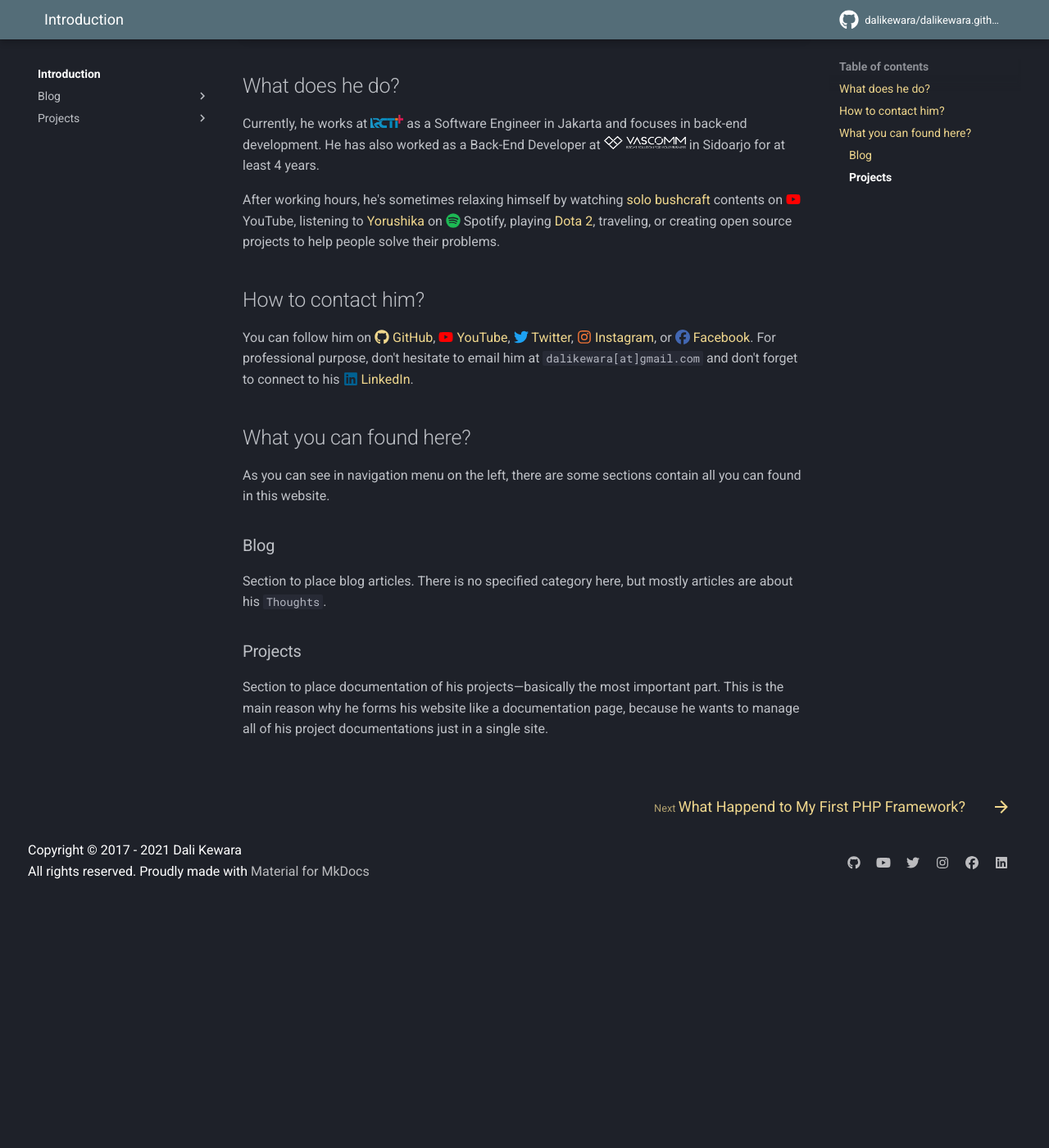
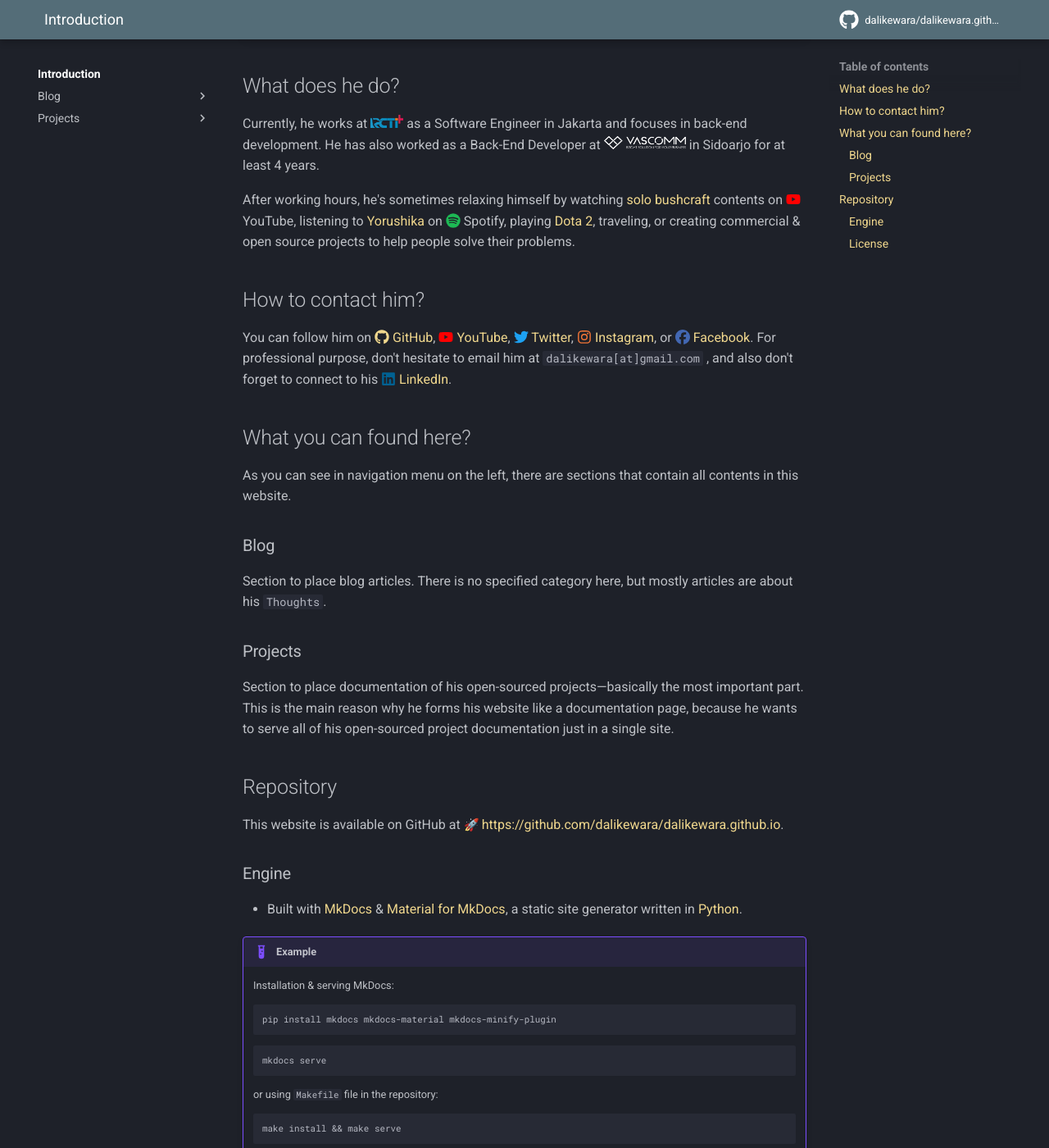
Before and after one commit to dalikewara/dalikewara.github.io, an MkDocs documentation site: the page built from docs/index.md, in a window 1280 px wide and 1400 px high, scrolled down 316 px. Shown: the whole window at 82% size. Built offline with MkDocs 1.6.1 and Material for MkDocs 9.7.7, drawn with Linux system fonts in a browser that asks for light colours; nearby versions of some CDN libraries; emoji names are drawn with the system emoji font; comment, search, counter and statistics services are not loaded; before the commit the page ends 1390 px from its top, so only the background shows below that; some of the changed text lies outside the part shown.

Commit message:
update some files

````diff
--- a/docs/index.md
+++ b/docs/index.md
@@ -32,7 +32,7 @@ listening to [Yorushika](https://open.spotify.com/playlist/3sQKVJHpxisbBGGtC1mA4
 on :fontawesome-brands-spotify:{ .spotify } Spotify,
 playing
 [Dota 2](https://steamcommunity.com/id/harukii_kun/){:target="_blank"},
-traveling, or creating open source projects to help
+traveling, or creating commercial & open source projects to help
 people solve their problems.
 
 ## How to contact him?
@@ -45,13 +45,13 @@ You can follow him on
 or
 [:fontawesome-brands-facebook:{ .facebook } Facebook](https://www.facebook.com/dalikewara){:target="_blank"}.
 For professional purpose, don't hesitate to email him at `dalikewara[at]gmail.com`
-and don't forget to connect to his
+, and also don't forget to connect to his
 [:fontawesome-brands-linkedin:{ .linkedin } LinkedIn](https://www.linkedin.com/in/dalikewara/){:target="_blank"}.
 
 ## What you can found here?
 
-As you can see in navigation menu on the left, there are some sections contain
-all you can found in this website.
+As you can see in navigation menu on the left, there are sections that contain
+all contents in this website.
 
 ### Blog
 
@@ -60,6 +60,34 @@ articles are about his `Thoughts`.
 
 ### Projects
 
-Section to place documentation of his projects&mdash;basically the most important part. This
+Section to place documentation of his open-sourced projects&mdash;basically the most important part. This
 is the main reason why he forms his website like a documentation page, because he wants to
-manage all of his project documentations just in a single site.
+serve all of his open-sourced project documentation just in a single site.
+
+## Repository
+
+This website is available on GitHub at
+[:rocket: https://github.com/dalikewara/dalikewara.github.io](https://github.com/dalikewara/dalikewara.github.io).
+
+### Engine
+
+- Built with [MkDocs](https://github.com/mkdocs/mkdocs/) & [Material for MkDocs](https://github.com/squidfunk/mkdocs-material), a static site generator written in [Python](https://www.python.org/).
+
+!!! example
+    Installation & serving MkDocs:
+    ```bash
+    pip install mkdocs mkdocs-material mkdocs-minify-plugin
+    ```
+    ```bash
+    mkdocs serve
+    ```
+    or using `Makefile` file in the repository:
+    ```bash
+    make install && make serve
+    ```
+
+- Hosted on [Netlify](https://www.netlify.com) | [![Netlify Status](https://api.netlify.com/api/v1/badges/e708333d-38e6-4386-84e1-18a9b839e93e/deploy-status)](https://app.netlify.com/sites/dalikewara/deploys).
+
+### License
+
+[GNU General Public License v3](https://github.com/dalikewara/dalikewara.github.io/blob/master/LICENSE)
````
Also changed, not shown: README.md (+10 -2 lines), 1 other file.
